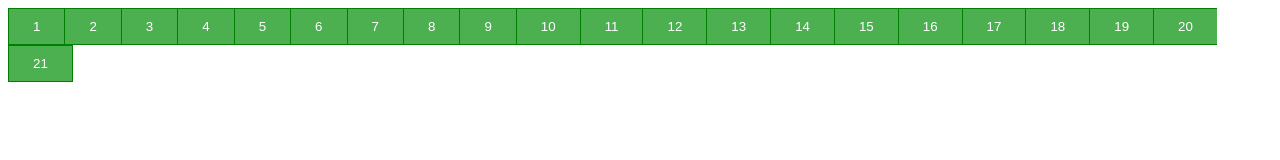
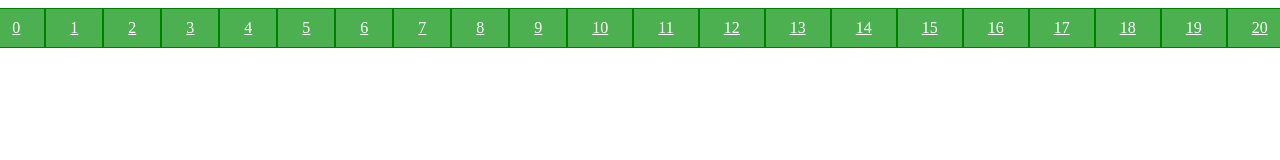
Before and after one commit to khanh41/data-raw-2010, a plain HTML site: page header.html in a window 1280 px wide. Drawn offline with Linux system fonts and the light colour scheme.

Commit message:
add header and color it

```diff
--- a/header.html
+++ b/header.html
@@ -1,8 +1,8 @@
-<!Doctype html>
+<!DOCTYPE html>
 <html>
   <style>
-.btn-group button {
-  background-color: #4CAF50; /* Green background */
+    .btn-group a {
+      background-color: #4caf50; /* Green background */
       border: 1px solid green; /* Green border */
       color: white; /* White text */
       padding: 10px 24px; /* Some padding */
@@ -25,32 +25,181 @@
     .btn-group button:hover {
       background-color: #3e8e41;
     }
+
+    .btn-group {
+      width: 100%;
+      display: flex;
+      justify-content: center;
+      align-items: center;
+    }
   </style>
   <body>
+    <div class="btn-group">
+      <a
+        class="a-color"
+        href="./visualize_df0.html"
+        target="main"
+        onclick="click2(0)"
+        >0</a
+      >
+      <a
+        class="a-color"
+        href="./visualize_df1.html"
+        target="main"
+        onclick="click2(1)"
+        >1</a
+      >
 
-<div class="btn-group">
-  <button onclick="location.href = 'visualize_df0.html';">1</button>
-  <button onclick="location.href = 'visualize_df1.html';">2</button>
-  <button onclick="location.href = 'visualize_df2.html';">3</button>
-  <button onclick="location.href = 'visualize_df3.html';">4</button>
-  <button onclick="location.href = 'visualize_df4.html';">5</button>
-  <button onclick="location.href = 'visualize_df5.html';">6</button>
-  <button onclick="location.href = 'visualize_df6.html';">7</button>
-  <button onclick="location.href = 'visualize_df7.html';">8</button>
-  <button onclick="location.href = 'visualize_df8.html';">9</button>
-  <button onclick="location.href = 'visualize_df9.html';">10</button>
-  <button onclick="location.href = 'visualize_df10.html';">11</button>
-  <button onclick="location.href = 'visualize_df11.html';">12</button>
-  <button onclick="location.href = 'visualize_df12.html';">13</button>
-  <button onclick="location.href = 'visualize_df13.html';">14</button>
-  <button onclick="location.href = 'visualize_df14.html';">15</button>
-  <button onclick="location.href = 'visualize_df15.html';">16</button>
-  <button onclick="location.href = 'visualize_df16.html';">17</button>
-  <button onclick="location.href = 'visualize_df17.html';">18</button>
-  <button onclick="location.href = 'visualize_df18.html';">19</button>
-  <button onclick="location.href = 'visualize_df19.html';">20</button>
-  <button onclick="location.href = 'visualize_df20.html';">21</button>
+      <a
+        class="a-color"
+        href="./visualize_df2.html"
+        target="main"
+        onclick="click2(2)"
+        >2</a
+      >
+      <a
+        class="a-color"
+        href="./visualize_df3.html"
+        target="main"
+        onclick="click2(3)"
+        >3</a
+      >
+      <a
+        class="a-color"
+        href="./visualize_df4.html"
+        target="main"
+        onclick="click2(4)"
+        >4</a
+      >
+      <a
+        class="a-color"
+        href="./visualize_df5.html"
+        target="main"
+        onclick="click2(5)"
+        >5</a
+      >
+      <a
+        class="a-color"
+        href="./visualize_df6.html"
+        target="main"
+        onclick="click2(6)"
+        >6</a
+      >
+      <a
+        class="a-color"
+        href="./visualize_df7.html"
+        target="main"
+        onclick="click2(7)"
+        >7</a
+      >
+      <a
+        class="a-color"
+        href="./visualize_df8.html"
+        target="main"
+        onclick="click2(8)"
+        >8</a
+      >
+      <a
+        class="a-color"
+        href="./visualize_df9.html"
+        target="main"
+        onclick="click2(9)"
+        >9</a
+      >
+      <a
+        class="a-color"
+        href="./visualize_df10.html"
+        target="main"
+        onclick="click2(10)"
+        >10</a
+      >
+      <a
+        class="a-color"
+        href="./visualize_df11.html"
+        target="main"
+        onclick="click2(11)"
+        >11</a
+      >
+      <a
+        class="a-color"
+        href="./visualize_df12.html"
+        target="main"
+        onclick="click2(12)"
+        >12</a
+      >
+      <a
+        class="a-color"
+        href="./visualize_df13.html"
+        target="main"
+        onclick="click2(13)"
+        >13</a
+      >
+      <a
+        class="a-color"
+        href="./visualize_df14.html"
+        target="main"
+        onclick="click2(14)"
+        >14</a
+      >
+      <a
+        class="a-color"
+        href="./visualize_df15.html"
+        target="main"
+        onclick="click2(15)"
+        >15</a
+      >
+      <a
+        class="a-color"
+        href="./visualize_df16.html"
+        target="main"
+        onclick="click2(16)"
+        >16</a
+      >
+      <a
+        class="a-color"
+        href="./visualize_df17.html"
+        target="main"
+        onclick="click2(17)"
+        >17</a
+      >
+      <a
+        class="a-color"
+        href="./visualize_df18.html"
+        target="main"
+        onclick="click2(18)"
+        >18</a
+      >
+      <a
+        class="a-color"
+        href="./visualize_df19.html"
+        target="main"
+        onclick="click2(19)"
+        >19</a
+      >
+      <a
+        class="a-color"
+        href="./visualize_df20.html"
+        target="main"
+        onclick="click2(20)"
+        >20</a
+      >
     </div>
-
   </body>
+  <script>
+    let listA = document.getElementsByClassName("a-color");
+    console.log(listA);
+    // for (let i = 0; i < listA.length; i++) {
+    //   listA[i].style.cssText =
+    //     "background-color: #" +
+    //     Math.floor(Math.random() * 16777215).toString(16);
+    //   console.log(Math.floor(Math.random() * 16777215).toString(16));
+    // }
+    function click2(index) {
+      for (let i = 0; i < listA.length; i++) {
+        listA[i].style.cssText = "background-color: 'green'";
+      }
+      document.getElementsByClassName("a-color")[index].style.backgroundColor =
+        "red";
+    }
+  </script>
 </html>
```
Also changed, not shown: index.html (+16 -11 lines). Lines whose indentation alone changed are shown as unchanged.
